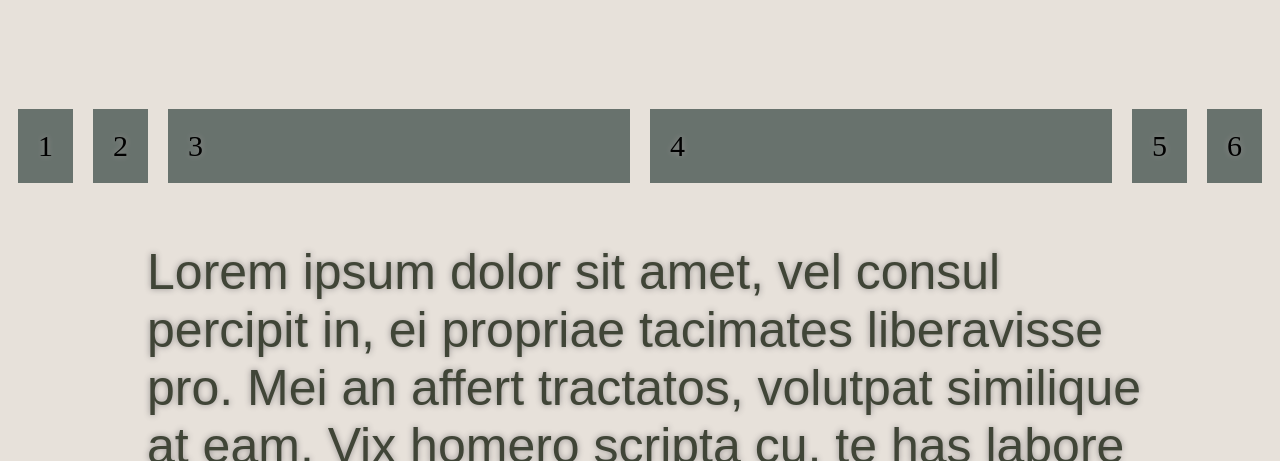
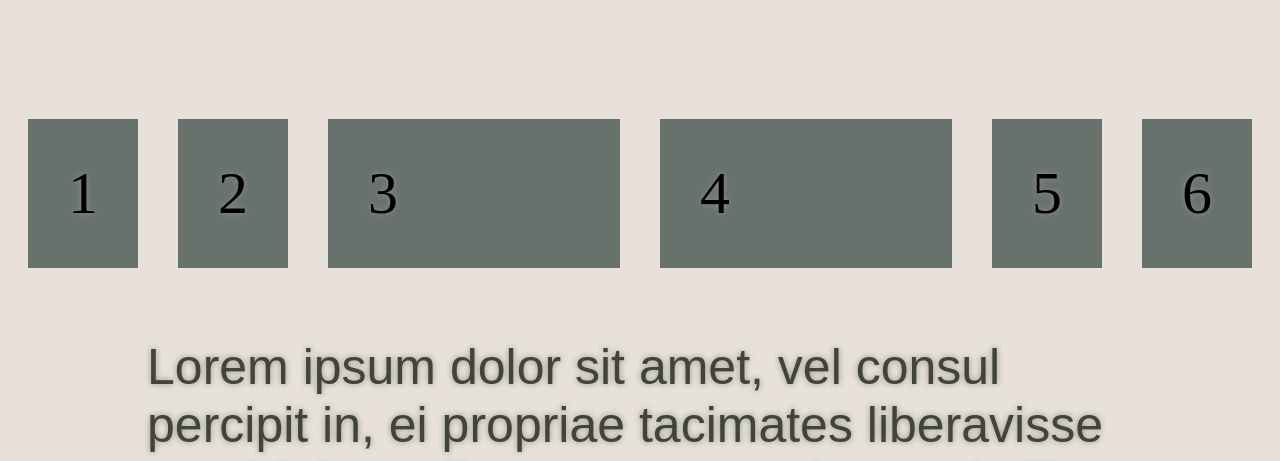
Before and after one commit to SizhenChen/mediaQueryPractice, a plain HTML site: page index.html in a window 1280 px wide. Shown: the part 339-800 px from the top of the page. Drawn offline with Linux system fonts and the light colour scheme; a web font is replaced by a local one.

Commit message:
Update style.css

```diff
--- a/style.css
+++ b/style.css
@@ -28,9 +28,9 @@ p:nth-child(2){
   }
   .flex-container > div {
     background-color: rgb(104, 114, 109);
-    margin: 10px;
-    padding: 20px;
-    font-size: 30px;
+    margin: 1rem;
+    padding: 2rem;
+    font-size: 3rem;
   }
 
 @media (min-width: 480px){
```
